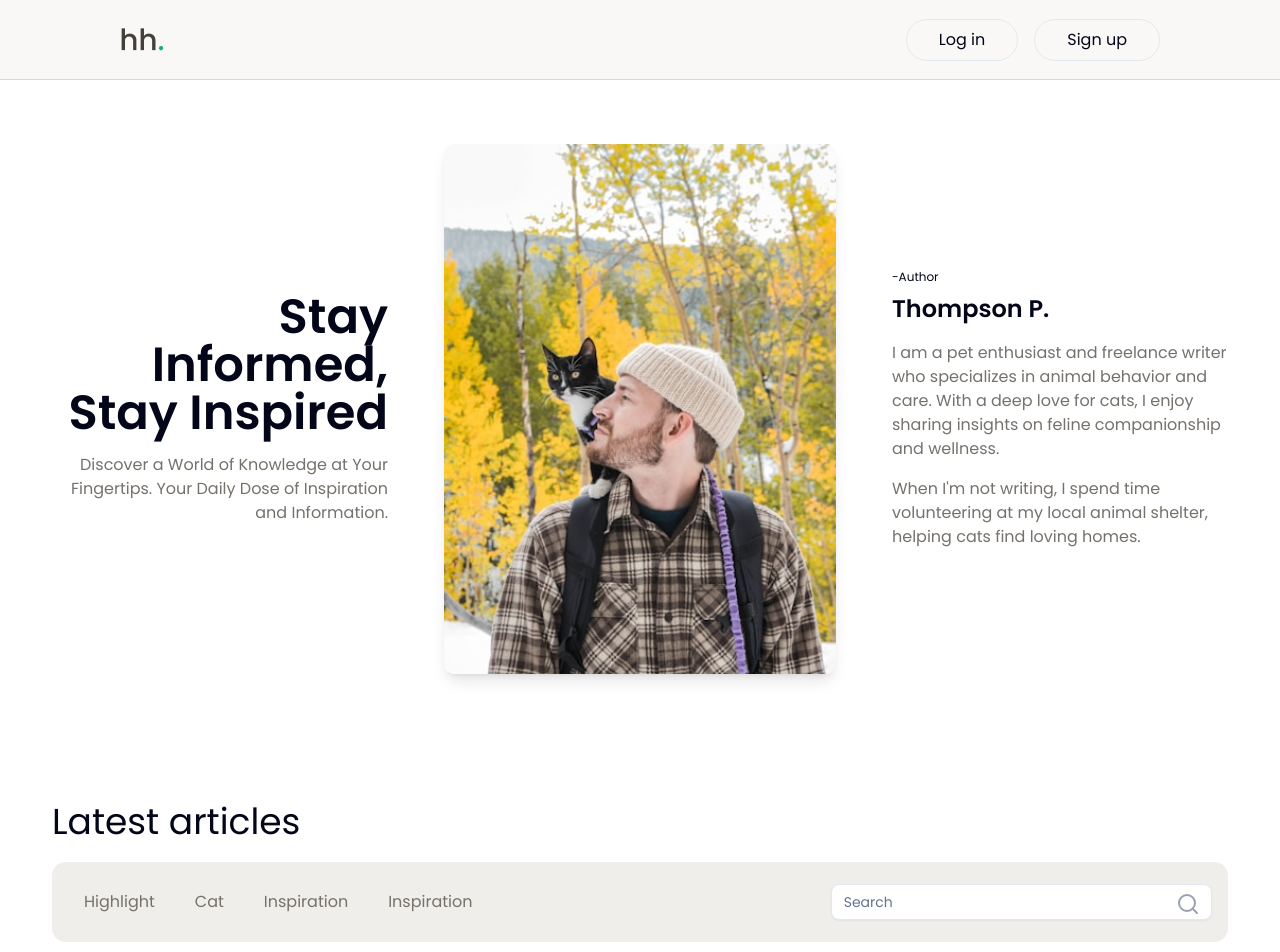
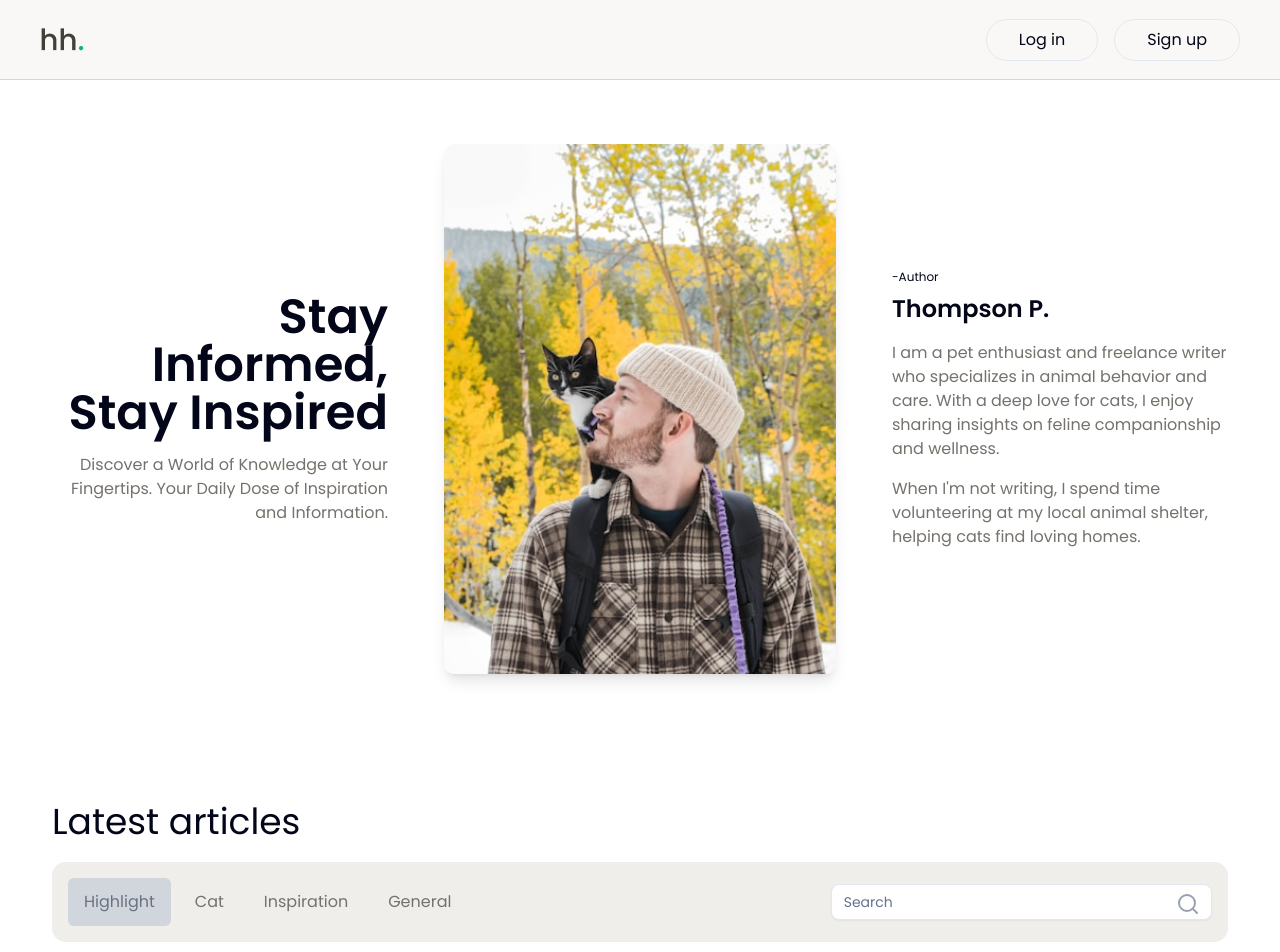
Before and after one commit to Hellzingz/supakit-blog, a React (Vite) app: page / in a window 1280 px wide. Shown: the top 952 px of the page. Built offline with nearby package versions, Linux system fonts and the light colour scheme.

Commit message:
feat : Add dependency, implement category filtering in ArticleSection, and enhance NavBar with toggle functionality

```diff
--- a/package.json
+++ b/package.json
@@ -18,6 +18,7 @@
     "lucide-react": "^0.536.0",
     "react": "^19.1.0",
     "react-dom": "^19.1.0",
+    "react-icons": "^5.5.0",
     "tailwind-merge": "^3.3.1",
     "tailwindcss": "^4.1.11"
   },
--- a/src/components/ArticleSection.jsx
+++ b/src/components/ArticleSection.jsx
@@ -1,4 +1,4 @@
-import React from 'react'
+import React, { useState } from 'react'
 import {
     Select,
     SelectContent,
@@ -12,6 +12,18 @@ import BlogCard from './BlogCard';
 import { blogPosts } from '../data/blogPosts';
 
 function ArticleSection() {
+
+    const [selectedCategory,setSelectedCategory] = useState("Highlight")
+    const catagories = ["Highlight", "Cat", "Inspiration", "General"]
+
+
+    const filtered = blogPosts.filter(post=>post.category === selectedCategory)
+
+    function handleCatagory(e){
+        e.preventDefault()
+        setSelectedCategory(e.target.value)
+    }
+
   return (
     <section className='container px-13 py-8 lg:py-16 mx-auto'>
         <h2 className='text-4xl mb-5'>Latest articles</h2>
@@ -23,30 +35,40 @@ function ArticleSection() {
                     </div>
                     <div className='md:hidden w-full'>
                         <h2 className='mt-2 text-[#75716B]'>Category</h2>
-                        <Select value="highlight">
+                        <Select onValueChange={(value) => {setSelectedCategory(value)}}>
                             <SelectTrigger className="w-full py-3 rounded-sm text-muted-foregroun bg-white">
                             <SelectValue placeholder="Select category" />
                             </SelectTrigger>
                             <SelectContent>
-                            <SelectItem value="highlight">Highlight</SelectItem>
-                            <SelectItem value="cat">Cat</SelectItem>
-                            <SelectItem value="inspiration">Inspiration</SelectItem>
-                            <SelectItem value="general">General</SelectItem>
+                            <SelectItem value="Highlight">Highlight</SelectItem>
+                            <SelectItem value="Cat">Cat</SelectItem>
+                            <SelectItem value="Inspiration">Inspiration</SelectItem>
+                            <SelectItem value="General">General</SelectItem>
                             </SelectContent>
                         </Select>
                     </div>
                 </div>
                 <div className='hidden md:flex md:space-x-2'>
-                        <button className='px-4 py-3 text-[#75716B] rounded-sm hover:bg-[#DAD6D1] hover:text-[#43403B]'>Highlight</button>
-                        <button className='px-4 py-3 text-[#75716B] rounded-sm hover:bg-[#DAD6D1] hover:text-[#43403B]'>Cat</button>
-                        <button className='px-4 py-3 text-[#75716B] rounded-sm hover:bg-[#DAD6D1] hover:text-[#43403B]'>Inspiration</button>
-                        <button className='px-4 py-3 text-[#75716B] rounded-sm hover:bg-[#DAD6D1] hover:text-[#43403B]'>Inspiration</button>
+                    {catagories.map((catagory,index)=>(
+                        <button key={index} value={catagory} disabled={catagory === selectedCategory} onClick={handleCatagory}
+                        className={`px-4 py-3 text-[#75716B] rounded-sm hover:bg-[#DAD6D1] hover:text-[#43403B]
+                            ${catagory === selectedCategory
+                                ? "bg-gray-300 text-gray-500 cursor-not-allowed"
+                                : "text-[#75716B] hover:bg-[#DAD6D1] hover:text-[#43403B]"}`}>{catagory}</button>
+                    ))}
+
                 </div>
             </div>
             <div className='grid grid-cols-1 md:grid-cols-2 mt-10 gap-10'>
-                {blogPosts.map((post, index) => (
+                { selectedCategory === "Highlight" ?
+                blogPosts.map((post, index) => (
                 <BlogCard key={index} post={post} />
-                ))}
+                )) :
+                filtered.map((post, index) => (
+                <BlogCard key={index} post={post} />
+                ))
+            }
+
             </div>
     </section>
   )
--- a/src/components/NavBar.jsx
+++ b/src/components/NavBar.jsx
@@ -1,18 +1,29 @@
 import React from 'react'
 import Logo from '../assets/img/logo.png'
+import { useToggle } from '../hooks/useToggle'
+import { GiHamburgerMenu } from "react-icons/gi";
 
 export function NavBar() {
+  const {toggle,changeToggle} = useToggle(false)
+
   return (
     <>
-        <nav className='h-[80px] flex items-center justify-between px-30 py-4 border-b border-[#DAD6D1] bg-[#F9F8F6]'>
+        <nav className='h-[80px] flex items-center justify-between px-10 py-4 border-b border-[#DAD6D1] bg-[#F9F8F6]'>
             <div>
                 <img src={Logo} alt="" />
             </div>
-            <div className='hidden md:flex space-x-4'>
+            <GiHamburgerMenu className='block sm:hidden' size={20} onClick={changeToggle}/>
+
+            <div className='hidden sm:flex space-x-4'>
             <a href="/login" className="px-8 py-2 rounded-full border border-[##75716B] hover:bg-black hover:text-white">Log in</a>
-            <a href="/login" className="px-8 py-2 rounded-full border border-[##75716B] hover:bg-black hover:text-white">Sign up</a>
+            <a href="/Signup" className="px-8 py-2 rounded-full border border-[##75716B] hover:bg-black hover:text-white">Sign up</a>
             </div>
         </nav>
+        {toggle &&
+        <div className='flex flex-col items-center w-full gap-5 shadow-xl py-10'>
+        <a href="/login" className=" w-full text-center py-2 rounded-full border border-[##75716B] hover:bg-black hover:text-white">Log in</a>
+        <a href="/Signup" className=" w-full text-center py-2 rounded-full border border-[##75716B] hover:bg-black hover:text-white">Sign up</a>
+        </div>}
     </>
   )
 }
--- a/src/components/ui/select.jsx
+++ b/src/components/ui/select.jsx
@@ -90,6 +90,7 @@ function SelectLabel({
 function SelectItem({
   className,
   children,
+  onChange,
   ...props
 }) {
   return (
--- /dev/null
+++ b/src/hooks/useToggle.js
@@ -0,0 +1,11 @@
+import { useState } from "react";
+
+export function useToggle(initialState){
+  const [toggle, settoggle] = useState(initialState);
+
+  const changeToggle = () => {
+    settoggle(prev => !prev);
+  };
+
+  return {toggle,changeToggle};
+}
```
Also changed, not shown: 1 other file (tests, documents, lock files or other folders).
